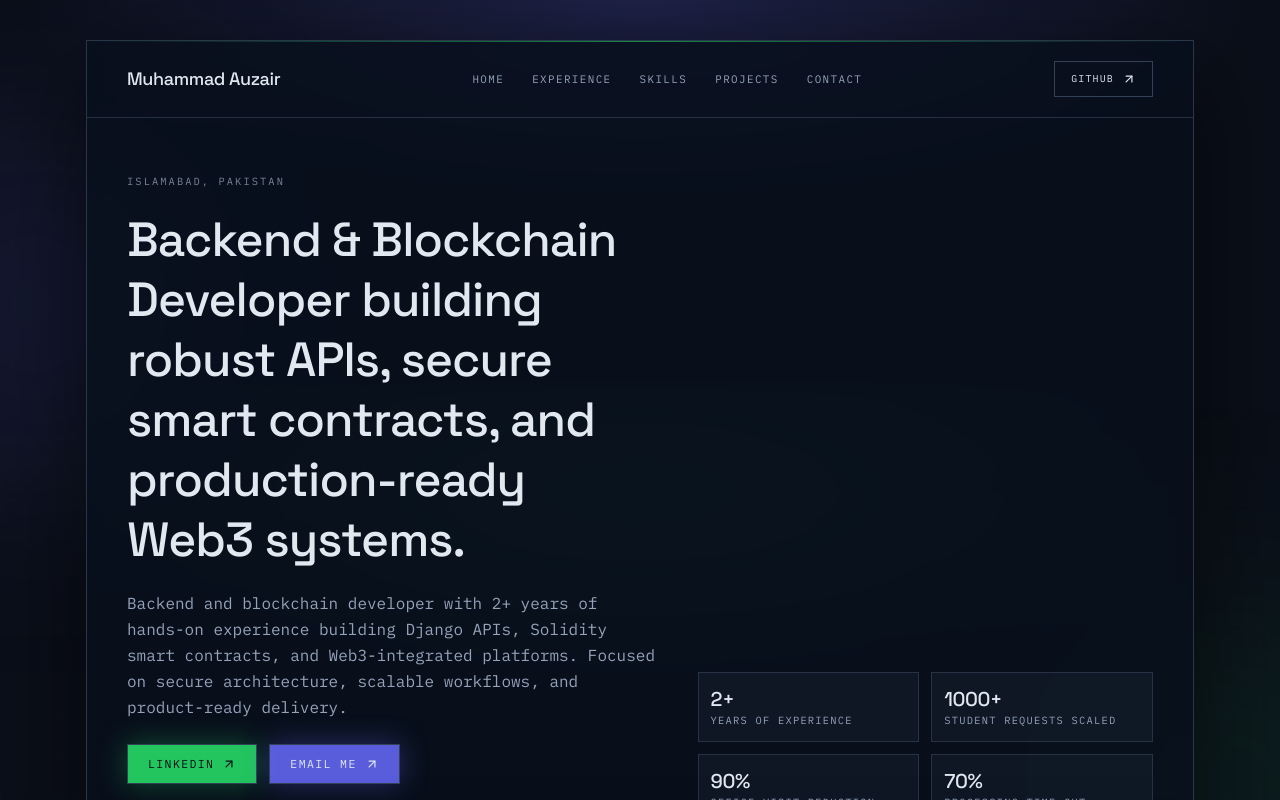
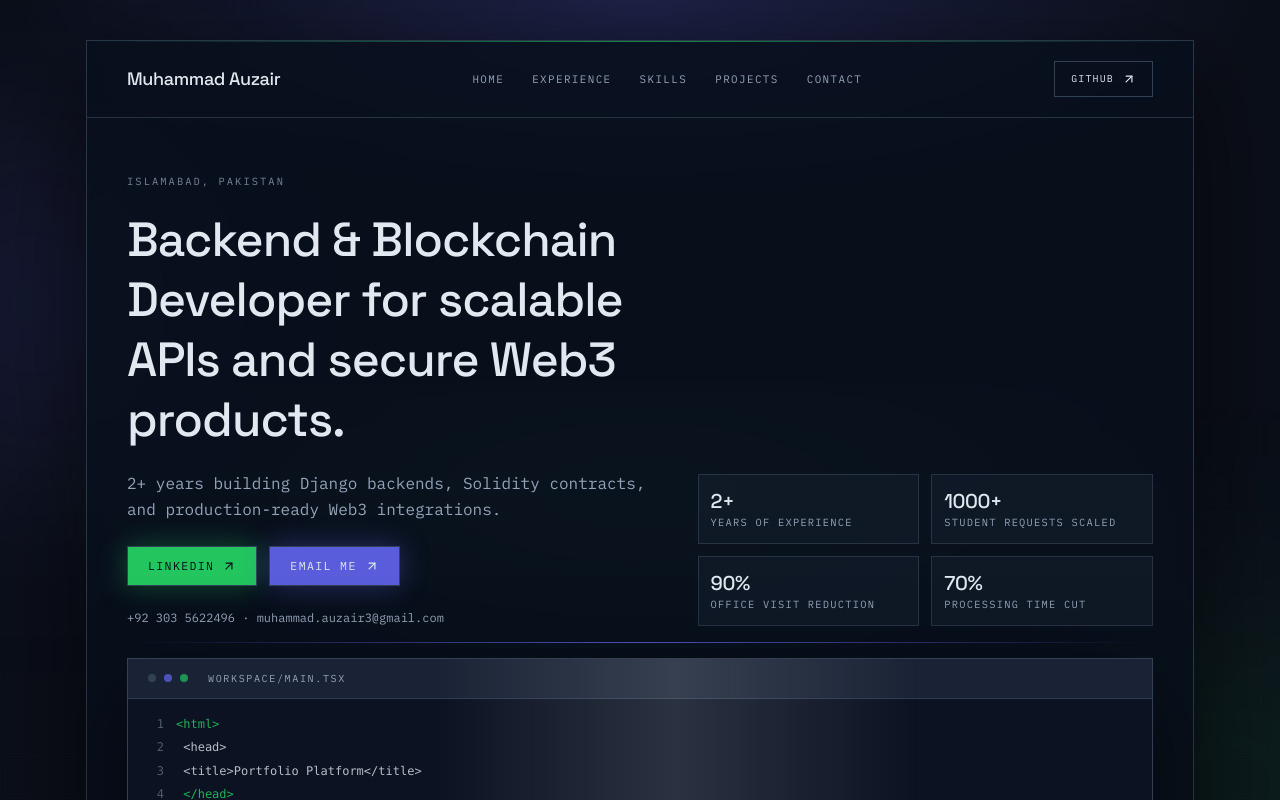
Before and after one commit to Nobody12here/portfolio-react, a React (Vite) app: page / in a window 1280 px wide. Shown: the top 800 px of the page. Built offline with nearby package versions, Linux system fonts and the light colour scheme; no server answers.

Commit message:
updated hero text

```diff
--- a/src/components/portfolio/HeroSection.tsx
+++ b/src/components/portfolio/HeroSection.tsx
@@ -54,10 +54,10 @@ export function HeroSection() {
             eyebrow={profile.location}
             title={
               <>
-                {profile.title} building robust APIs, secure smart contracts, and production-ready Web3 systems.
+                {profile.title} for scalable APIs and secure Web3 products.
               </>
             }
-            description={profile.summary}
+            description="2+ years building Django backends, Solidity contracts, and production-ready Web3 integrations."
           />
           <div className="animate-reveal flex flex-wrap items-center gap-3" style={{ animationDelay: "160ms" }}>
             <GlowButton tone="success" asChild>
--- a/src/index.html
+++ b/src/index.html
@@ -4,7 +4,7 @@
     <meta charset="UTF-8" />
     <meta name="viewport" content="width=device-width, initial-scale=1.0" />
     <link rel="icon" type="image/svg+xml" href="./logo.svg" />
-    <title>Bun + React</title>
+    <title>Portfolio</title>
     <script type="module" src="./frontend.tsx" async></script>
   </head>
   <body>
```
